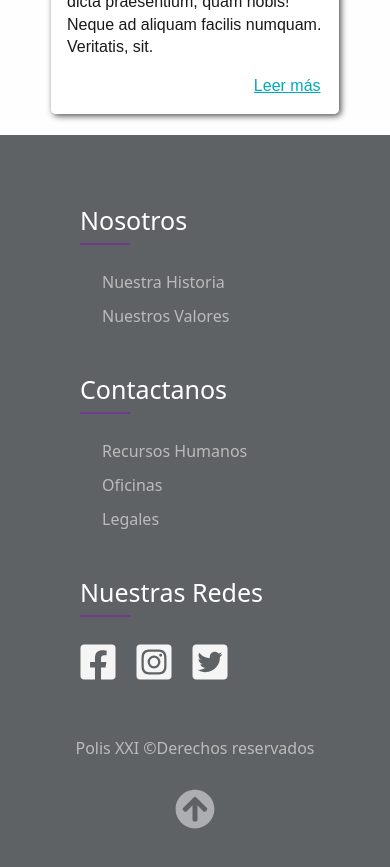
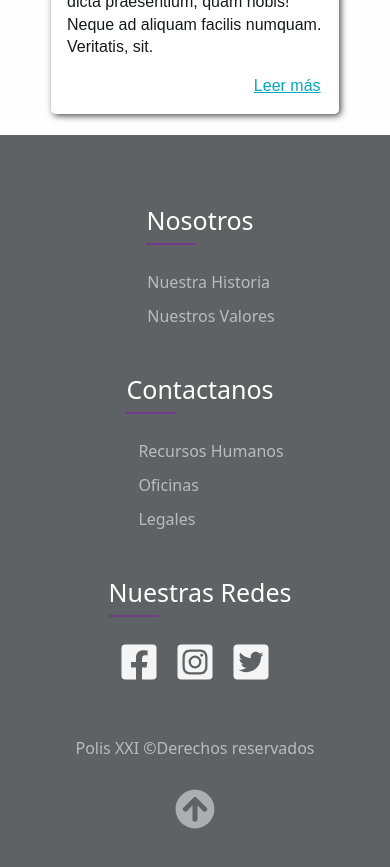
Before and after one commit to RodrigoM10/Polis-XXI-Web, a React (Create React App) app in the folder Frontend/: page /youngsters in a window 390 px wide. Shown: the part 2140-3007 px from the top of the page. Built offline with nearby package versions, Linux system fonts and the light colour scheme.

Commit message:
centered footer

```diff
--- a/Frontend/src/components/shared/footer/footerPolis.css
+++ b/Frontend/src/components/shared/footer/footerPolis.css
@@ -6,6 +6,7 @@
 .container-polis{
 	max-width: 1170px;
 	margin:auto;
+
 }
 .row{
 	display: flex;
@@ -18,6 +19,7 @@ ul{
 	background-color: rgb(95, 98, 100);
     padding: 70px ;
     width: 100%;
+	z-index: 1200;
 }
 .footer-col{
 	width: 33%;
@@ -101,5 +103,9 @@ ul{
 @media(max-width: 574px){
   .footer-col{
     width: 100%;
+	display: flex;
+    flex-direction: column;
+    justify-content: center;
+    align-items: center;
 }
 }
--- a/Frontend/src/components/sidebarRedes/SidebarRedes.jsx
+++ b/Frontend/src/components/sidebarRedes/SidebarRedes.jsx
@@ -6,6 +6,16 @@ import { Link } from 'react-router-dom'
 
 
 export const SidebarRedes = () => {
+
+    let ubicacion = window.pageYOffset;
+    window.onscroll = function() {
+        let Desplazamiento = window.pageYOffset;
+
+        if(ubicacion >= Desplazamiento){
+
+        }
+    }
+
     return (
         <div class="sticky-container">
         <ul class="sticky">
```
Also changed, not shown: 1 other file (tests, documents, lock files or other folders).
